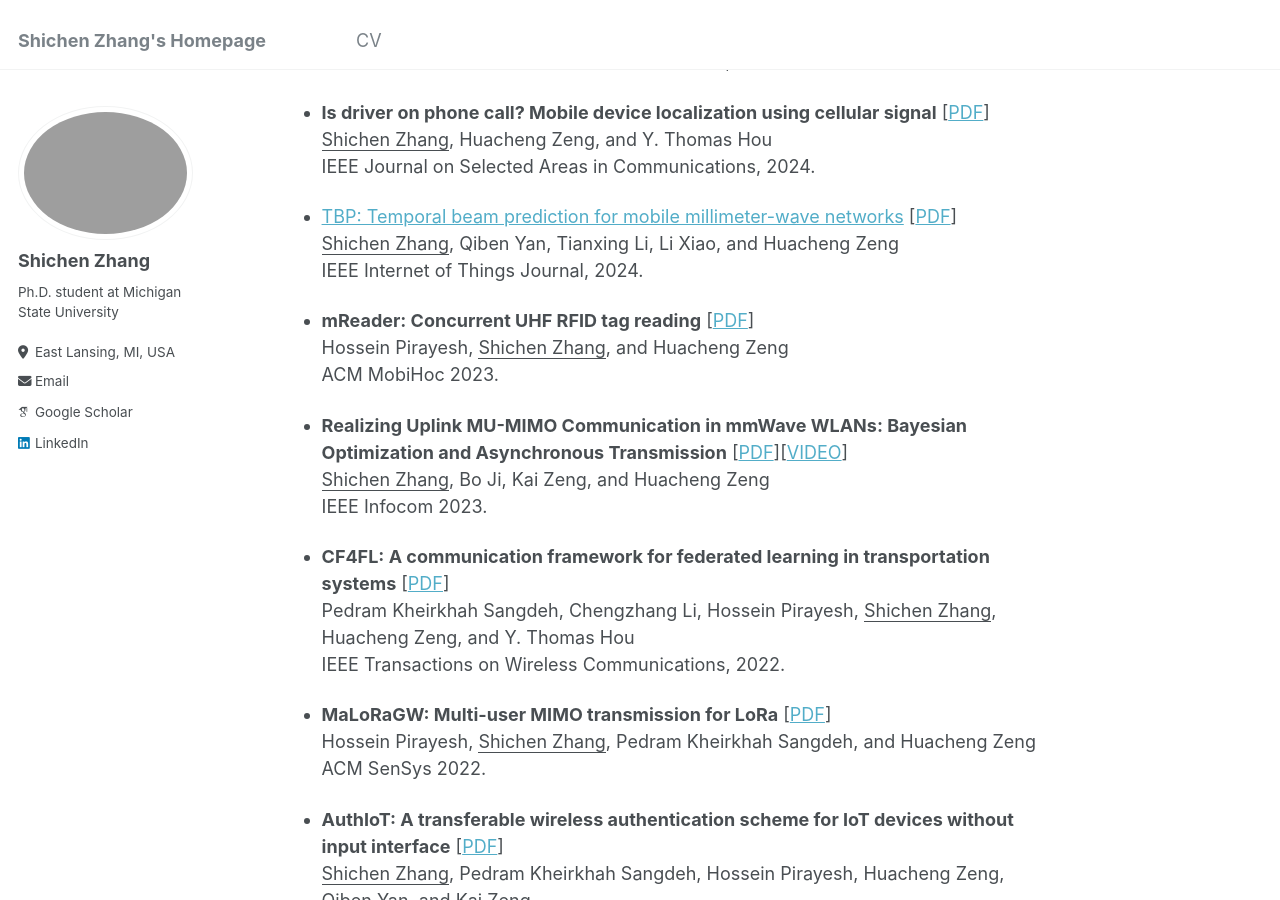
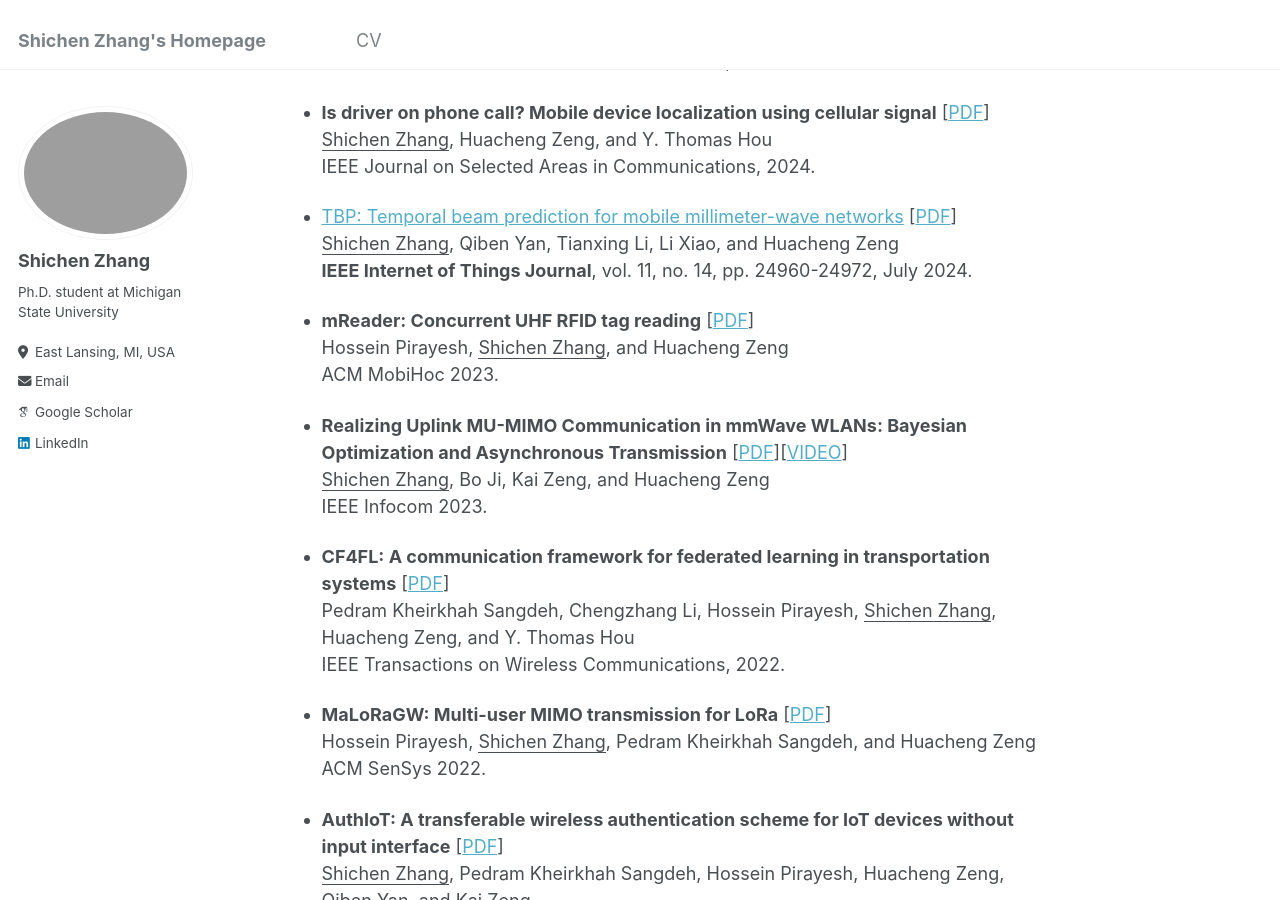
Before and after one commit to sczhang6/sczhang6.github.io, a Jekyll site: the page built from _pages/about.md, in a window 1280 px wide and 900 px high, scrolled down 573 px. Built offline with Jekyll 4.4.1, drawn with Linux system fonts in a browser that asks for light colours; some web fonts are replaced.

Commit message:
pub format change1

```diff
--- a/_pages/about.md
+++ b/_pages/about.md
@@ -28,7 +28,7 @@ IEEE Journal on Selected Areas in Communications, 2024.
 
 * [TBP: Temporal beam prediction for mobile millimeter-wave networks](https://ieeexplore.ieee.org/abstract/document/10509774) \[[PDF](/files/tbp_shichen2024.pdf)\]
 <ins>Shichen Zhang</ins>, Qiben Yan, Tianxing Li, Li Xiao, and Huacheng Zeng
-IEEE Internet of Things Journal, 2024.
+**IEEE Internet of Things Journal**, vol. 11, no. 14, pp. 24960-24972, July 2024.
 
 * **mReader: Concurrent UHF RFID tag reading** \[[PDF](/files/mreader2023.pdf)\]
 Hossein Pirayesh, <ins>Shichen Zhang</ins>, and Huacheng Zeng
```
